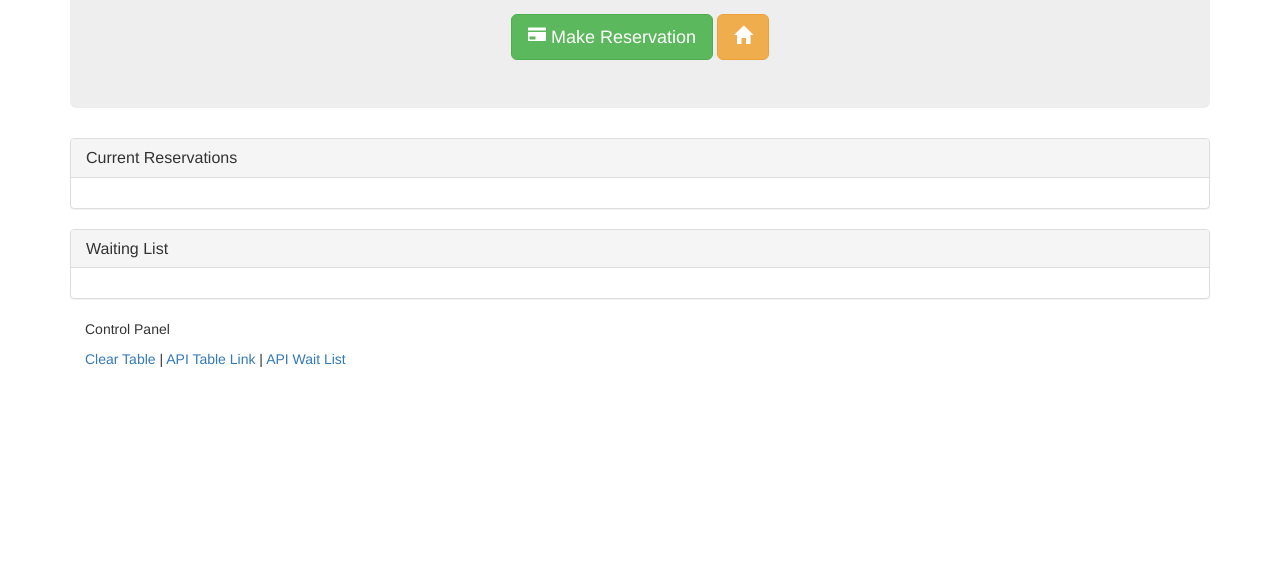
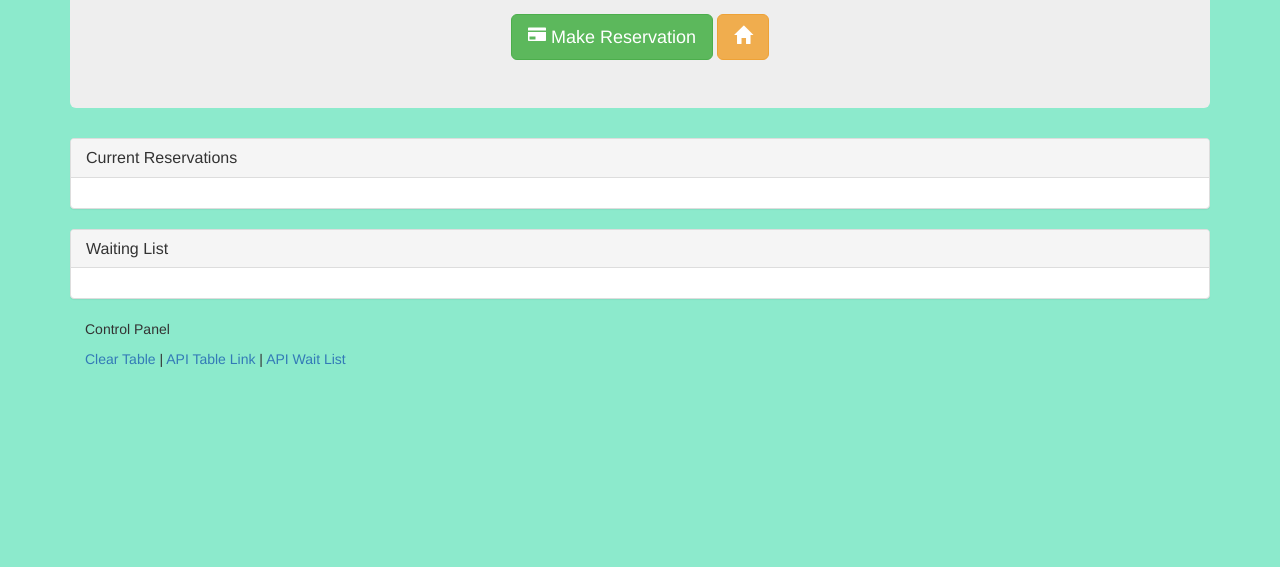
Before and after one commit to chocopuff2020/hot-restaurant, a website: page table.html in a window 1280 px wide. Shown: the part 233-800 px from the top of the page. Drawn offline with nearby package versions, Linux system fonts and the light colour scheme; no server answers.

Commit message:
Almost there

```diff
--- a/table.html
+++ b/table.html
@@ -8,6 +8,9 @@
   <link rel="stylesheet" href="https://maxcdn.bootstrapcdn.com/bootstrap/3.3.6/css/bootstrap.min.css" integrity="sha384-1q8mTJOASx8j1Au+a5WDVnPi2lkFfwwEAa8hDDdjZlpLegxhjVME1fgjWPGmkzs7" crossorigin="anonymous">
   <script src="https://code.jquery.com/jquery.js"></script>
   <script src="https://maxcdn.bootstrapcdn.com/bootstrap/3.3.6/js/bootstrap.min.js" integrity="sha384-0mSbJDEHialfmuBBQP6A4Qrprq5OVfW37PRR3j5ELqxss1yVqOtnepnHVP9aJ7xS" crossorigin="anonymous"></script>
+    <style type="text/css">
+        body {background:#8ceacc}
+  </style>
 
 </head>
 <body>
```
Also changed, not shown: index.html (+3 -1 lines), reserve.html (+3 -1 lines).
